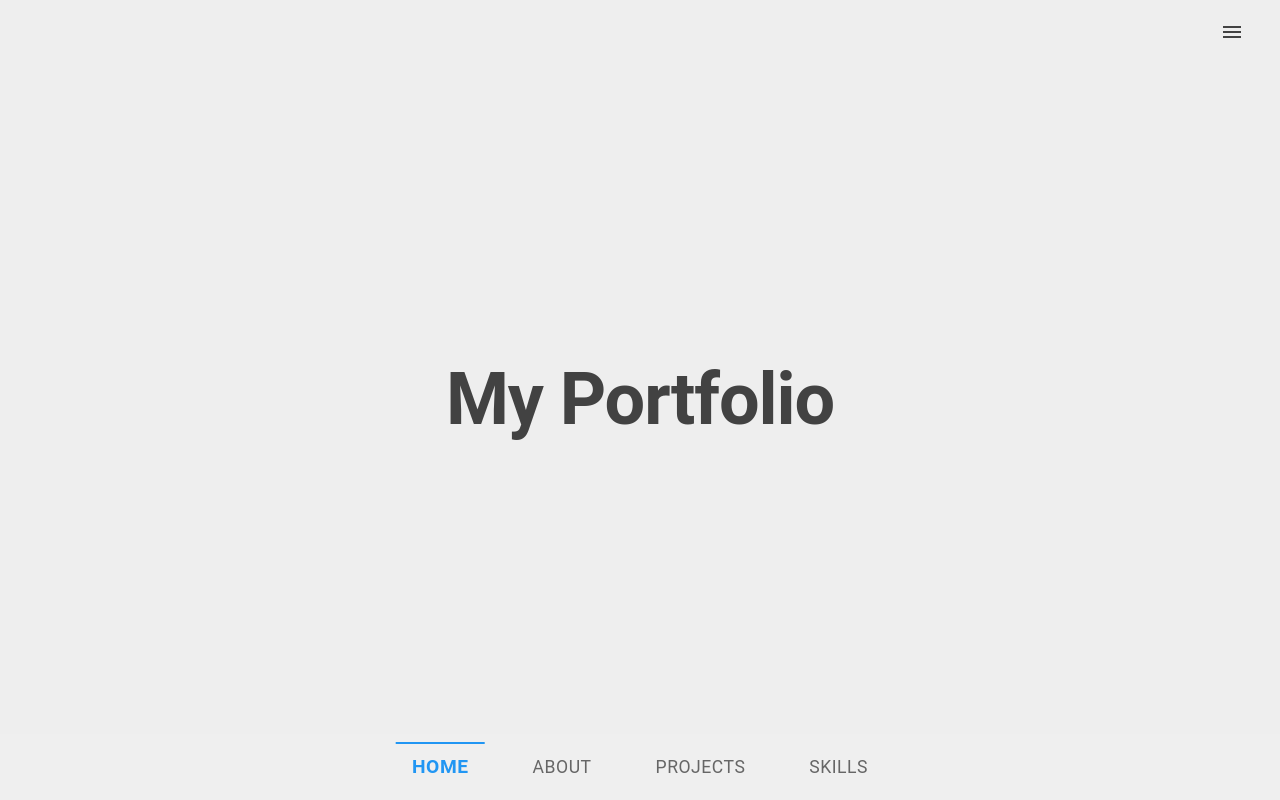
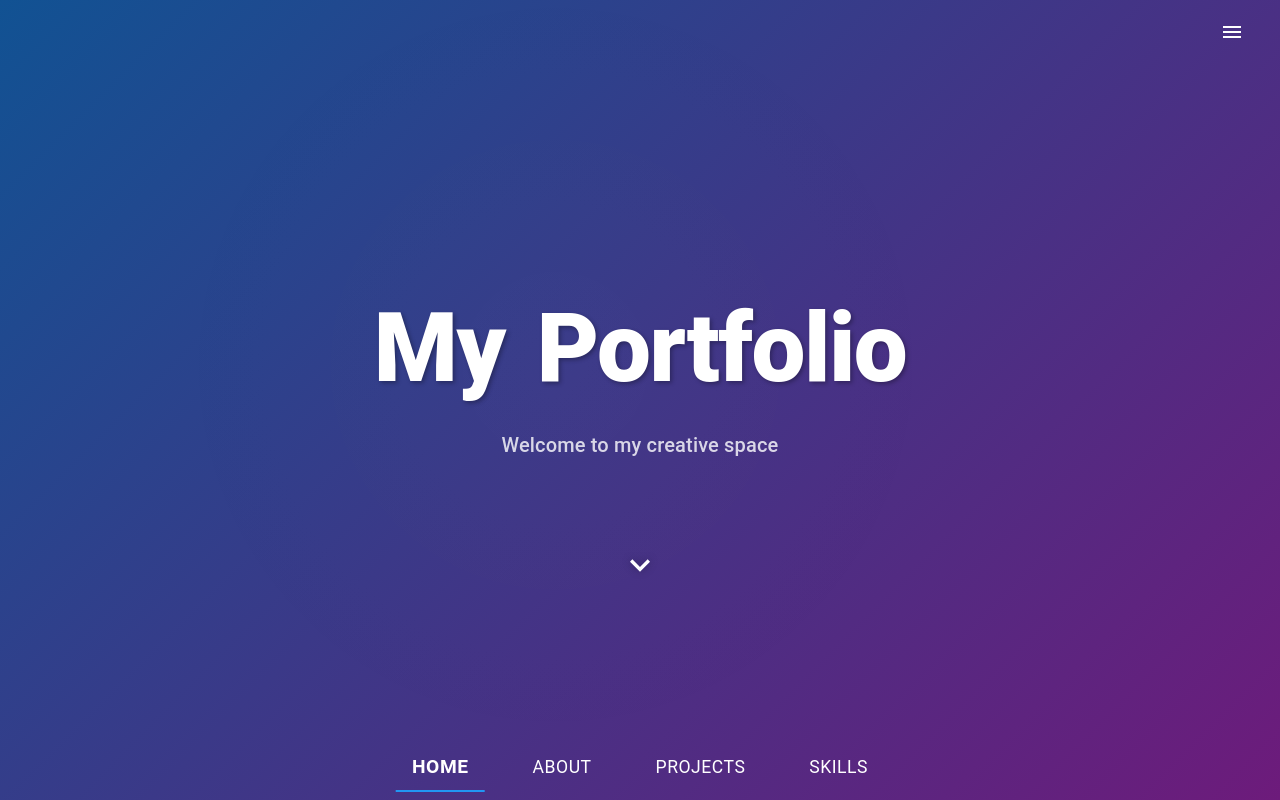
Before and after one commit to Yama9120/my_portfolio, a Next.js app: page / in a window 1280 px wide. Shown: the top 800 px of the page. Built offline with nearby package versions, Linux system fonts and the light colour scheme.

Commit message:
feat: home background

```diff
--- a/app/components/layout/header.tsx
+++ b/app/components/layout/header.tsx
@@ -59,6 +59,8 @@ export default function Header() {
     const [activeSection, setActiveSection] = useState('');
     const [hamburgerOpacity, setHamburgerOpacity] = useState(1);
     const [lastClickedSection, setLastClickedSection] = useState('');
+    const [headerOpacity, setHeaderOpacity] = useState(0);
+    const [headerPosition, setHeaderPosition] = useState('absolute');
 
     const scrollToSection = (href: string) => {
         if (href === '#hero') {
@@ -116,7 +118,18 @@ export default function Header() {
             const scrollPosition = window.scrollY;
             const offset = NAV_HEIGHT + 20;
 
-            setIsFixed(scrollPosition > heroHeight - offset);
+            // ヘッダーの透明度を計算
+            // スクロール位置が画面高さの60%を超えたら徐々に不透明に
+            const opacity = Math.min(
+                1,
+                Math.max(0, (scrollPosition - (heroHeight * 0.6)) / (heroHeight * 0.3))
+            );
+            setHeaderOpacity(opacity);
+
+            // ヘッダーの位置を設定
+            // 完全に不透明になったら固定位置に
+            setHeaderPosition(opacity >= 1 ? 'fixed' : 'absolute');
+            setIsFixed(opacity >= 1);
 
             // モバイル時のハンバーガーメニューの透明度制御
             if (window.innerWidth <= MOBILE_BREAKPOINT) {
@@ -193,9 +206,11 @@ export default function Header() {
                         aria-label="menu"
                         onClick={() => setIsDrawerOpen(true)}
                         sx={{
-                            color: 'grey.800',
+                            color: headerOpacity >= 0.5 ? 'grey.800' : 'white',
                             pointerEvents: 'auto',
                             position: 'relative',
+                            transition: 'color 0.3s ease',
+                            border: 'none',
                         }}
                     >
                         <MenuIcon />
@@ -317,15 +332,19 @@ export default function Header() {
             {/* ナビゲーションボタン - pointer-eventsとz-indexの調整 */}
             <Box
                 sx={{
-                    position: isFixed ? 'fixed' : 'absolute',
-                    top: isFixed ? '0' : 'auto',
-                    bottom: isFixed ? 'auto' : '0rem',
+                    position: headerPosition,
+                    top: headerPosition === 'fixed' ? '0' : 'auto',
+                    bottom: headerPosition === 'absolute' ? '0rem' : 'auto',
                     left: '50%',
                     transform: 'translateX(-50%)',
                     transition: 'all 0.3s ease',
                     zIndex: 1500, // ハンバーガーメニューより低いz-index
                     width: '100%',
-                    bgcolor: 'rgb(239, 239, 239)',
+                    bgcolor: `rgba(239, 239, 239, ${headerOpacity})`,
+                    backdropFilter: headerOpacity > 0 ? 'blur(8px)' : 'none',
+                    boxShadow: headerOpacity >= 1
+                        ? '0 2px 4px rgba(0,0,0,0.1)'
+                        : 'none',
                     pointerEvents: 'auto',
                 }}
             >
@@ -399,25 +418,34 @@ export default function Header() {
                                         });
                                     }}
                                     sx={{
-                                        color: isActive ? item.color : sectionColors.default,
+                                        color: headerOpacity >= 0.5
+                                            ? (isActive ? item.color : sectionColors.default)
+                                            : 'white',
                                         fontSize: isActive ? '1.2rem' : '1.1rem',
                                         fontWeight: isActive ? 'bold' : 'normal',
                                         position: 'relative',
                                         padding: '8px 16px',
                                         cursor: 'pointer',
+                                        // ボーダーを削除
+                                        border: 'none',
                                         '&::before': {
                                             content: '""',
                                             position: 'absolute',
-                                            top: 0,
+                                            top: headerOpacity >= 0.5 ? 0 : 'auto',
+                                            bottom: headerOpacity >= 0.5 ? 'auto' : 0,
                                             left: '50%',
                                             transform: 'translateX(-50%)',
                                             width: isActive ? '100%' : '0%',
                                             height: '2px',
-                                            backgroundColor: isActive ? item.color : 'transparent',
+                                            backgroundColor: isActive
+                                                ? item.color
+                                                : 'transparent',
                                             transition: 'all 0.3s ease',
                                         },
                                         '&:hover': {
-                                            color: item.color,
+                                            color: headerOpacity >= 0.5 ? item.color : item.color, // ホバー時は常にアイテムの色
+                                            backgroundColor: 'transparent',
+                                            border: 'none',
                                             '&::before': {
                                                 width: '100%',
                                                 backgroundColor: item.color,
--- a/app/components/sections/hero.tsx
+++ b/app/components/sections/hero.tsx
@@ -1,32 +1,139 @@
 "use client";
 
-import { Box, Typography, Container } from "@mui/material";
+import { Box, Typography, Container, useTheme } from "@mui/material";
+import { motion, useScroll, useTransform } from "framer-motion";
+import KeyboardArrowDownIcon from '@mui/icons-material/KeyboardArrowDown';
+
+// Motion componentsの定義を変更
+const MotionBox = motion(Box);
+const MotionTypography = motion(Typography);
 
 export default function Hero() {
+  const theme = useTheme();
+  const { scrollY } = useScroll();
+  const opacity = useTransform(scrollY, [0, 300], [1, 0]);
+
+  const words = "My Portfolio".split(" ");
+
   return (
     <Box
       component="section"
       id="hero"
       sx={{
-        backgroundColor: "grey.200",
+        position: 'relative',
         minHeight: "100vh",
-        display: "flex",
-        alignItems: "center",
-        justifyContent: "center",
+        overflow: 'hidden',
+        background: `linear-gradient(135deg,
+          ${theme.palette.primary.dark} 0%,
+          ${theme.palette.secondary.dark} 100%)`,
       }}
     >
-      <Container maxWidth="lg">
-        <Typography
-          variant="h1"
-          align="center"
+      {/* 背景アニメーション */}
+      <MotionBox
+        sx={{
+          position: 'absolute',
+          top: 0,
+          left: 0,
+          right: 0,
+          bottom: 0,
+          zIndex: 1,
+        }}
+        initial={{ opacity: 0 }}
+        animate={{
+          opacity: [0.1, 0.3, 0.1],
+          backgroundImage: [
+            'radial-gradient(circle at 20% 30%, rgba(255, 255, 255, 0.05) 0%, transparent 50%)',
+            'radial-gradient(circle at 80% 70%, rgba(255, 255, 255, 0.1) 0%, transparent 50%)',
+            'radial-gradient(circle at 20% 30%, rgba(255, 255, 255, 0.05) 0%, transparent 50%)',
+          ]
+        }}
+        transition={{
+          duration: 8,
+          repeat: Infinity,
+          ease: "linear"
+        }}
+      />
+
+      {/* メインコンテンツ */}
+      <Container
+        maxWidth="lg"
+        sx={{
+          height: "100vh",
+          display: "flex",
+          flexDirection: "column",
+          alignItems: "center",
+          justifyContent: "center",
+          position: 'relative',
+          zIndex: 2,
+        }}
+      >
+        <Box sx={{ textAlign: "center" }}>
+          {words.map((word, i) => (
+            <MotionTypography
+              key={i}
+              variant="h1"
+              // componentプロパティを削除し、Typography自体の設定を変更
+              sx={{
+                mt: 10,
+                display: 'inline-block',
+                mx: 2,
+                fontSize: { xs: "3rem", md: "5rem", lg: "6rem" },
+                fontWeight: 800,
+                color: 'white',
+                textShadow: '2px 2px 4px rgba(0,0,0,0.3)',
+              }}
+              initial={{ opacity: 0, y: 20 }}
+              animate={{ opacity: 1, y: 0 }}
+              transition={{
+                duration: 0.8,
+                delay: i * 0.2,
+                ease: [0.2, 0.65, 0.3, 0.9],
+              }}
+            >
+              {word}
+            </MotionTypography>
+          ))}
+        </Box>
+
+        {/* サブテキスト */}
+        <MotionTypography
+          variant="h6"
           sx={{
-            fontSize: { xs: "3rem", md: "4.5rem" },
-            fontWeight: "bold",
-            color: "grey.800",
+            color: 'rgba(255,255,255,0.8)',
+            mt: 3,
+            textAlign: 'center',
           }}
+          initial={{ opacity: 0, y: 20 }}
+          animate={{ opacity: 1, y: 0 }}
+          transition={{ delay: 0.6, duration: 0.8 }}
         >
-          My Portfolio
-        </Typography>
+          Welcome to my creative space
+        </MotionTypography>
+
+        {/* スクロールダウン指示 */}
+        <MotionBox
+          sx={{
+            mt: 10,
+            bottom: '15%', // 下から15%の位置に配置
+            position: 'center',
+            transform: 'translateX(-50%)',
+            color: 'white',
+            cursor: 'pointer',
+            // 視認性向上のためにテキストシャドウを追加
+            filter: 'drop-shadow(0 0 4px rgba(0,0,0,0.3))',
+          }}
+          animate={{
+            y: [0, 10, 0],
+          }}
+          transition={{
+            duration: 2,
+            repeat: Infinity,
+            ease: "easeInOut",
+          }}
+          style={{ opacity }}
+        >
+          <KeyboardArrowDownIcon sx={{ fontSize: { xs: 32, sm: 36, md: 40 } }} />
+        </MotionBox>
       </Container>
     </Box>
   );
--- a/package.json
+++ b/package.json
@@ -1 +1 @@
-{"scripts":{"dev":"next dev","build":"next build","start":"next start","lint":"next lint"},"dependencies":{"@emotion/react":"^11.14.0","@emotion/styled":"^11.14.0","@mui/icons-material":"^6.4.6","@mui/material":"^6.4.6","@types/node":"^22.13.8","@types/react":"^19.0.10","next":"^15.2.0","react":"^19.0.0","react-dom":"^19.0.0","typescript":"^5.8.2"}}
+{"scripts":{"dev":"next dev","build":"next build","start":"next start","lint":"next lint"},"dependencies":{"@emotion/react":"^11.14.0","@emotion/styled":"^11.14.0","@mui/icons-material":"^6.4.7","@mui/material":"^6.4.6","@types/node":"^22.13.8","@types/react":"^19.0.10","framer-motion":"^12.5.0","next":"^15.2.0","react":"^19.0.0","react-dom":"^19.0.0","typescript":"^5.8.2"}}
```
Also changed, not shown: 1 other file (tests, documents, lock files or other folders).
